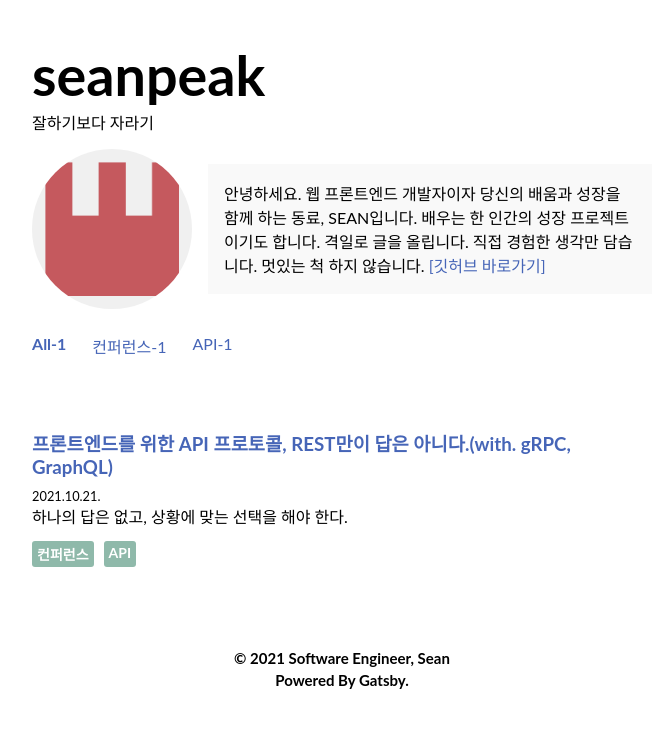
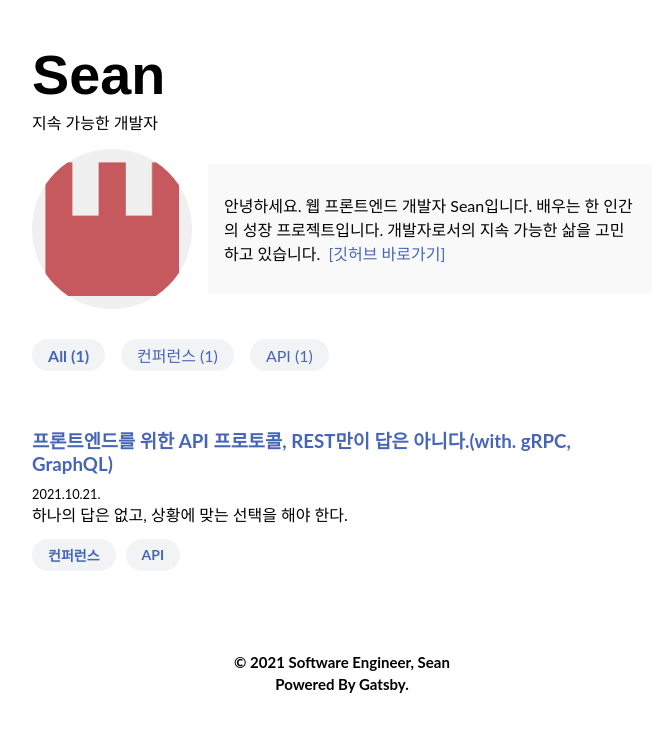
Before and after one commit to seanpeak-dev/seanpeak-dev.github.io, a Gatsby site in the folder seanpeak-dev/: page / in a window 1280 px wide. Shown: the whole page, without its empty margins (298-962 px from the left). Built offline with nearby package versions, Linux system fonts and the light colour scheme; Gatsby itself is replaced by a stand-in of ours; a web font is replaced by a local one.

Commit message:
Feat: UI 수정

```diff
--- a/seanpeak-dev/package.json
+++ b/seanpeak-dev/package.json
@@ -40,6 +40,7 @@
     "eslint": "^8.0.1",
     "eslint-config-prettier": "^8.3.0",
     "eslint-plugin-prettier": "^4.0.0",
+    "eslint-plugin-react": "^7.26.1",
     "gh-pages": "^3.2.3",
     "prettier": "^2.4.1",
     "typescript": "^4.4.4"
--- a/seanpeak-dev/src/components/Common/GlobalStyle.tsx
+++ b/seanpeak-dev/src/components/Common/GlobalStyle.tsx
@@ -2,7 +2,7 @@ import React, { FunctionComponent } from 'react'
 import { Global, css } from '@emotion/react'
 
 const defaultStyle = css`
-  @import url('<https://fonts.googleapis.com/css2?family=Lato:wght@400;700&family=Montserrat:wght@700&display=swap>');
+  @import url('<https://fonts.googleapis.com/css2?family=Lato:wght@400;700&family=Montserrat:wght@700;800&family=Neuton:wght@700&display=swap>');
 
   * {
     padding: 0;
@@ -10,11 +10,21 @@ const defaultStyle = css`
     box-sizing: border-box;
   }
 
-  body,
-  h1,
-  h3 {
+  body {
+    font: 112.5%/1.722;
     font-family: 'Lato', sans-serif;
   }
+
+  h1,
+  h2,
+  h3 {
+    font-family: 'Montserrat', sans-serif;
+    font-weight: 700;
+  }
+
+  //h2 {
+  //  font-family: 'Neuton', serif;
+  //}
 
   html,
   body,
@@ -22,9 +32,14 @@ const defaultStyle = css`
     height: 100%;
   }
 
+  p {
+    margin-bottom: 1.722rem;
+  }
+
   a,
   a:hover {
     color: #4665b7;
+    font-family: 'Lato', sans-serif;
     text-decoration: none;
     cursor: pointer;
   }
--- a/seanpeak-dev/src/components/Main/CategoryList.tsx
+++ b/seanpeak-dev/src/components/Main/CategoryList.tsx
@@ -24,17 +24,25 @@ const CategoryListWrapper = styled.div`
 const CategoryItem = styled(({ active, to, ...props }: GatsbyLinkProps) => (
   <Link to={to} {...props} />
 ))`
-  padding: 10px 10px 10px 0;
+  background: rgb(241, 243, 245);
+  border-radius: 1rem;
+  padding-left: 1rem;
+  padding-right: 1rem;
+  height: 2rem;
+  border-radius: 1rem;
+  margin-top: 15px;
   margin-right: 16px;
   transition: all;
-  width: -webkit-fit-content;
   width: -moz-fit-content;
   width: fit-content;
-  height: 50px;
+  display: inline-flex;
+  -webkit-box-align: center;
+  align-items: center;
   text-align: center;
   transition: all, ease-out;
   justify-content: flex-start;
   transition-duration: 0.1s;
+  font-size: 16px;
   font-weight: ${({ active }) => (active ? '700' : '400')};
 `
 
@@ -50,7 +58,7 @@ const CategoryList: FunctionComponent<CategoryListProps> = function ({
           active={name === selectedCategory}
           key={name}
         >
-          {name}-{count}
+          {name}&nbsp;({count})
         </CategoryItem>
       ))}
     </CategoryListWrapper>
--- a/seanpeak-dev/src/components/Main/Introduction.tsx
+++ b/seanpeak-dev/src/components/Main/Introduction.tsx
@@ -62,17 +62,16 @@ const Introduction: FunctionComponent<IntroductionProps> = function ({
 }) {
   return (
     <header>
-      <Title>seanpeak</Title>
-      <SubTitle>잘하기보다 자라기</SubTitle>
+      <Title>Sean</Title>
+      <SubTitle>지속 가능한 개발자</SubTitle>
       <Container>
         <div>
           <ProfileImage profileImage={profileImage} />
           <ProfileText>
             <div>
-              안녕하세요. 웹 프론트엔드 개발자이자 당신의 배움과 성장을 함께
-              하는 동료, SEAN입니다. 배우는 한 인간의 성장 프로젝트이기도
-              합니다. 격일로 글을 올립니다. 직접 경험한 생각만 담습니다. 멋있는
-              척 하지 않습니다.{' '}
+              안녕하세요. 웹 프론트엔드 개발자 Sean입니다. 배우는 한 인간의 성장
+              프로젝트입니다. 개발자로서의 지속 가능한 삶을 고민하고 있습니다.
+              &nbsp;
               <a href="https://github.com/seanpeak-dev">[깃허브 바로가기]</a>
             </div>
           </ProfileText>
--- a/seanpeak-dev/src/components/Main/PostItem.tsx
+++ b/seanpeak-dev/src/components/Main/PostItem.tsx
@@ -31,12 +31,18 @@ const Category = styled.div`
 `
 const CategoryItem = styled.div`
   margin: 2.5px 5px;
-  padding: 3px 5px;
-  border-radius: 3px;
-  background: #8fb9aa;
+  background: rgb(241, 243, 245);
+  border-radius: 1rem;
+  padding-left: 1rem;
+  padding-right: 1rem;
+  height: 2rem;
+  border-radius: 1rem;
+  display: inline-flex;
+  -webkit-box-align: center;
+  align-items: center;
   font-size: 14px;
   font-weight: 700;
-  color: white;
+  color: #4665b7;
 `
 
 const PostItem: FunctionComponent<PostItemProps> = function ({
--- a/seanpeak-dev/src/components/Main/PostList.tsx
+++ b/seanpeak-dev/src/components/Main/PostList.tsx
@@ -1,4 +1,4 @@
-import React, { FunctionComponent, useMemo } from 'react'
+import React, { FunctionComponent } from 'react'
 import PostItem from './PostItem'
 import { PostListItemType } from 'types/PostItem.types'
 import useInfiniteScroll, {
--- a/seanpeak-dev/src/components/Post/PostContent.tsx
+++ b/seanpeak-dev/src/components/Post/PostContent.tsx
@@ -27,7 +27,7 @@ const MarkdownRenderer = styled.div`
   * + h1,
   * + h2,
   * + h3 {
-    margin-top: 80px;
+    margin-top: 40px;
   }
 
   hr + h1,
@@ -60,7 +60,7 @@ const MarkdownRenderer = styled.div`
   ol,
   ul {
     margin-left: 20px;
-    padding: 30px 0;
+    padding: 5px 0;
   }
 
   // Adjust Horizontal Rule style
```
Also changed, not shown: seanpeak-dev/src/components/Post/PostHead.tsx (+22 -4 lines), 1 other file.
